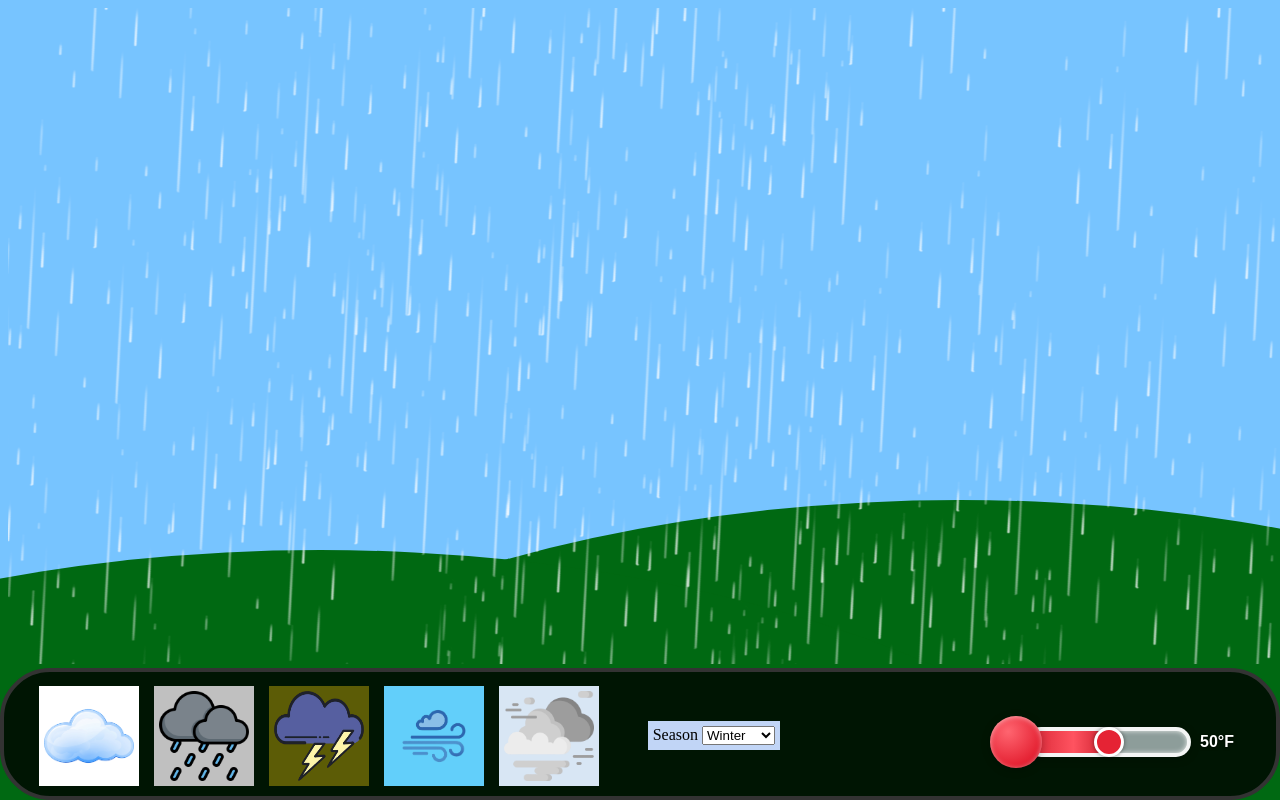
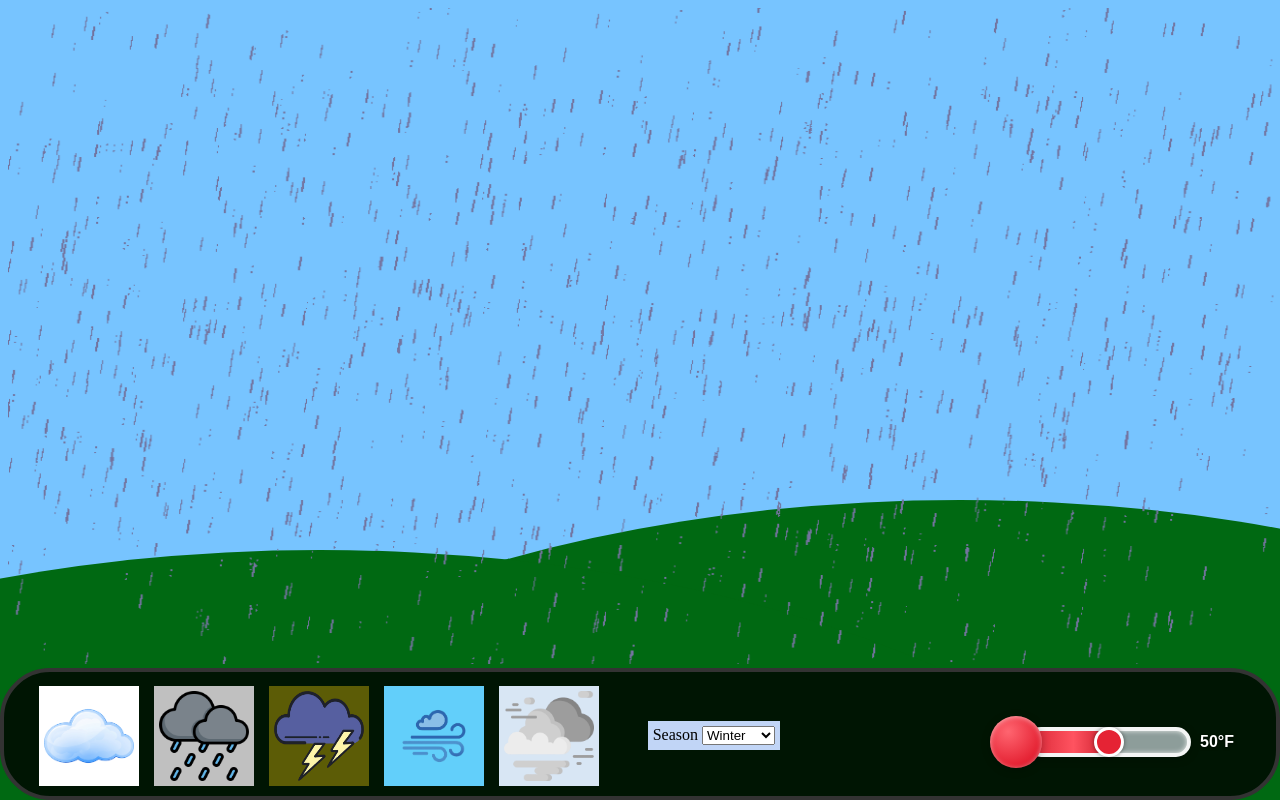
Before and after one commit to Kylored8/project, a plain HTML site: page index.html in a window 1280 px wide. Both pictures are taken after a click on the button 204 px from the left and 736 px from the top of the page. Drawn offline with nearby package versions, Linux system fonts and the light colour scheme.

Commit message:
made rain move

```diff
--- a/index.html
+++ b/index.html
@@ -37,7 +37,7 @@
   </div>
   <img id="cloud1" src="cloud.png">
   <img id="cloud2" src="cloud.png">
-  <img id="rain" src="rain.png">
+  <img id="rain" src="rain.webp">
   <div class="ground"></div>
   <div class="ground2"></div>
   <div class="Season-Selector">
--- a/project.css
+++ b/project.css
@@ -52,7 +52,7 @@ body.night {
     height: auto;
     top: -140px;
     left: 50%;
-    z-index: 0;
+    z-index: 1;
     transform: scale(-1, 1);
 }
 
@@ -601,7 +601,7 @@ body.night {
 
 #rain {
     position: absolute;
-    width: 100%;
+    width: 99%;
     height: 82%;
     z-index: 0;
 }
```
Also changed, not shown: project.js (line endings or trailing spaces), rain.png (deleted), rain.webp (added).
